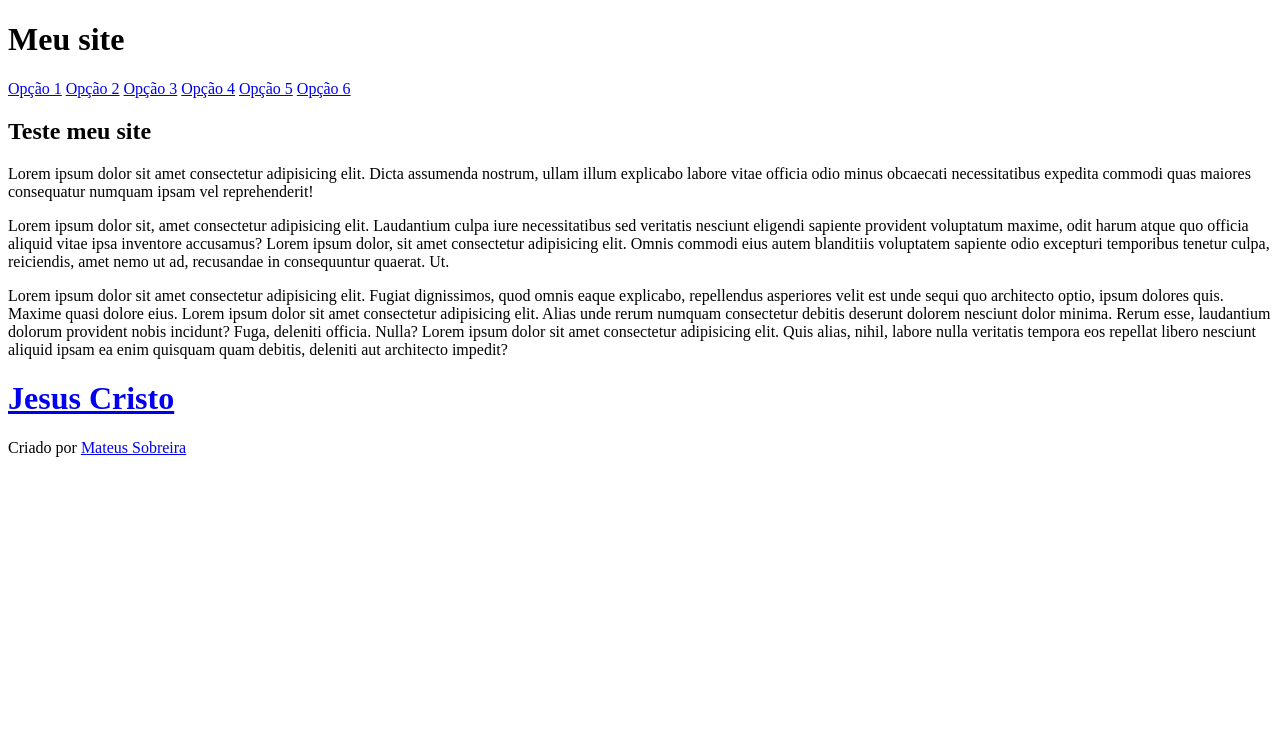
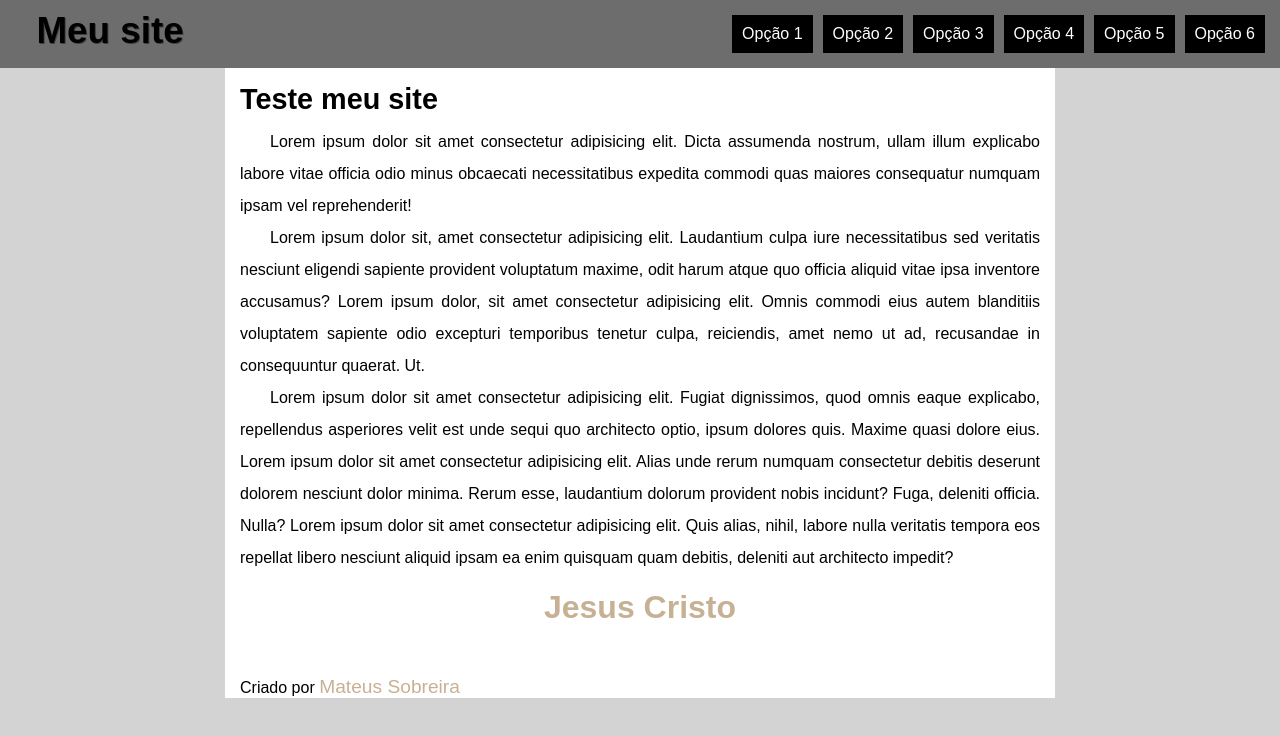
Before and after one commit to Mateus333/site-teste-16, a plain HTML site: page index.html in a window 1280 px wide. Drawn offline with Linux system fonts and the light colour scheme.

Commit message:
Adaptando o site para telas pequenas

```diff
--- a/estilos/jesus.css
+++ b/estilos/jesus.css
@@ -7,11 +7,12 @@
 }
 
 body {
-    background-color: white;
+    background-color: beige;
 
 }
 
 main {
+    background-color: white;
     display: block;
     margin: auto;
     max-width: 800px;
@@ -36,6 +37,7 @@ img {
     display: block;
     margin: auto;
     padding: 20px 0px;
+    max-width: 470px;
 }
 
 tr, td {
--- /dev/null
+++ b/estilos/mobile.css
@@ -0,0 +1,18 @@
+@charset "UTF-8";
+
+main {
+    height: 900px;
+}
+
+header header > nav {
+    flex-flow: column nowrap;
+}
+
+header > h1 {
+    text-align: center;
+    flex-basis: 50px;
+}
+
+header > nav > a {
+    width: 90vw;
+}
--- /dev/null
+++ b/estilos/style.css
@@ -0,0 +1,100 @@
+@charset "UTF-8";
+
+* {
+    padding: 0px;
+    margin: 0px;
+    font-family: Arial, Helvetica, sans-serif;
+}
+
+header {
+    background-color: rgb(109, 109, 109);
+    padding: 10px;
+
+    display: flex;
+    flex-flow: row wrap;
+    justify-content: space-between;
+    text-align: center;
+}
+
+header > h1 {
+    flex: 0 0 200px;
+    text-shadow: 1px 1px 0px rgba(0, 0, 0, 0.411);
+    font-size: 2.3em;
+}
+
+header nav {
+    display: flex;
+    flex-flow: row wrap;
+    justify-content: flex-end;
+}
+
+nav > a {
+    padding: 10px;
+    text-decoration: none;
+    background-color: rgb(0, 0, 0);
+    color: white;
+    margin: 5px;
+    text-align: center;
+}
+
+nav > a:hover {
+    background-color: white;
+    color: black;
+    transition: background-color .5s;
+}
+
+body {
+    width: 100vw;
+    height: 100vh;
+    background-color: lightgrey;
+}
+
+main {
+    display: block;
+    margin: auto;
+    max-width: 800px;
+    min-width: 270px;
+    height: 600px;
+    background-color: white;
+    padding: 15px;
+}
+
+main h1 {
+    font-size: 1.8em;
+    padding-bottom: 10px;
+}
+
+main > h2 {
+    padding-top: 15px;
+    text-align: center;
+    font-size: 2em;
+}
+
+main > h2 > a {
+    text-decoration: none;
+    color: rgb(199, 177, 149);
+}
+
+main > h2 > a:hover {
+    text-decoration: underline;
+}
+
+main > p {
+    line-height: 2em;
+    text-align: justify;
+    text-indent: 30px;
+}
+
+main > footer {
+    margin-top: 50px;
+}
+
+main > footer > a {
+    text-decoration: none;
+    color: rgb(199, 177, 149);
+    font-size: 1.2em;
+}
+
+main > footer > a:hover {
+    text-decoration: underline;
+}
--- a/index.html
+++ b/index.html
@@ -4,11 +4,13 @@
     <meta charset="UTF-8">
     <meta name="viewport" content="width=device-width, initial-scale=1.0">
     <title>Meu site</title>
+    <link rel="stylesheet" href="estilos/style.css">
+    <link rel="stylesheet" href="estilos/mobile.css" media="screen and (max-width: 580px)">
 </head>
 <body>
     <header>
+
         <h1>Meu site</h1>
-
         <nav>
             <a href="#">Opção 1</a>
             <a href="#">Opção 2</a>
@@ -17,16 +19,19 @@
             <a href="#">Opção 5</a>
             <a href="#">Opção 6</a>
         </nav>
+
     </header>
+    <main>
 
-    <main>
-        <h2>Teste meu site</h2>
+        <h1>Teste meu site</h1>
         <p>Lorem ipsum dolor sit amet consectetur adipisicing elit. Dicta assumenda nostrum, ullam illum explicabo labore vitae officia odio minus obcaecati necessitatibus expedita commodi quas maiores consequatur numquam ipsam vel reprehenderit!</p>
         <p>Lorem ipsum dolor sit, amet consectetur adipisicing elit. Laudantium culpa iure necessitatibus sed veritatis nesciunt eligendi sapiente provident voluptatum maxime, odit harum atque quo officia aliquid vitae ipsa inventore accusamus? Lorem ipsum dolor, sit amet consectetur adipisicing elit. Omnis commodi eius autem blanditiis voluptatem sapiente odio excepturi temporibus tenetur culpa, reiciendis, amet nemo ut ad, recusandae in consequuntur quaerat. Ut.</p>
         <p>Lorem ipsum dolor sit amet consectetur adipisicing elit. Fugiat dignissimos, quod omnis eaque explicabo, repellendus asperiores velit est unde sequi quo architecto optio, ipsum dolores quis. Maxime quasi dolore eius. Lorem ipsum dolor sit amet consectetur adipisicing elit. Alias unde rerum numquam consectetur debitis deserunt dolorem nesciunt dolor minima. Rerum esse, laudantium dolorum provident nobis incidunt? Fuga, deleniti officia. Nulla? Lorem ipsum dolor sit amet consectetur adipisicing elit. Quis alias, nihil, labore nulla veritatis tempora eos repellat libero nesciunt aliquid ipsam ea enim quisquam quam debitis, deleniti aut architecto impedit?</p>
-        <h1><a href="jesus.html">Jesus Cristo</a></h1>
+
+        <h2><a href="jesus.html">Jesus Cristo</a></h2>
+
+        <footer>Criado por <a href="#">Mateus Sobreira</a></footer>
     </main>
 
-    <footer>Criado por <a href="#">Mateus Sobreira</a></footer>
 </body>
 </html>
```
